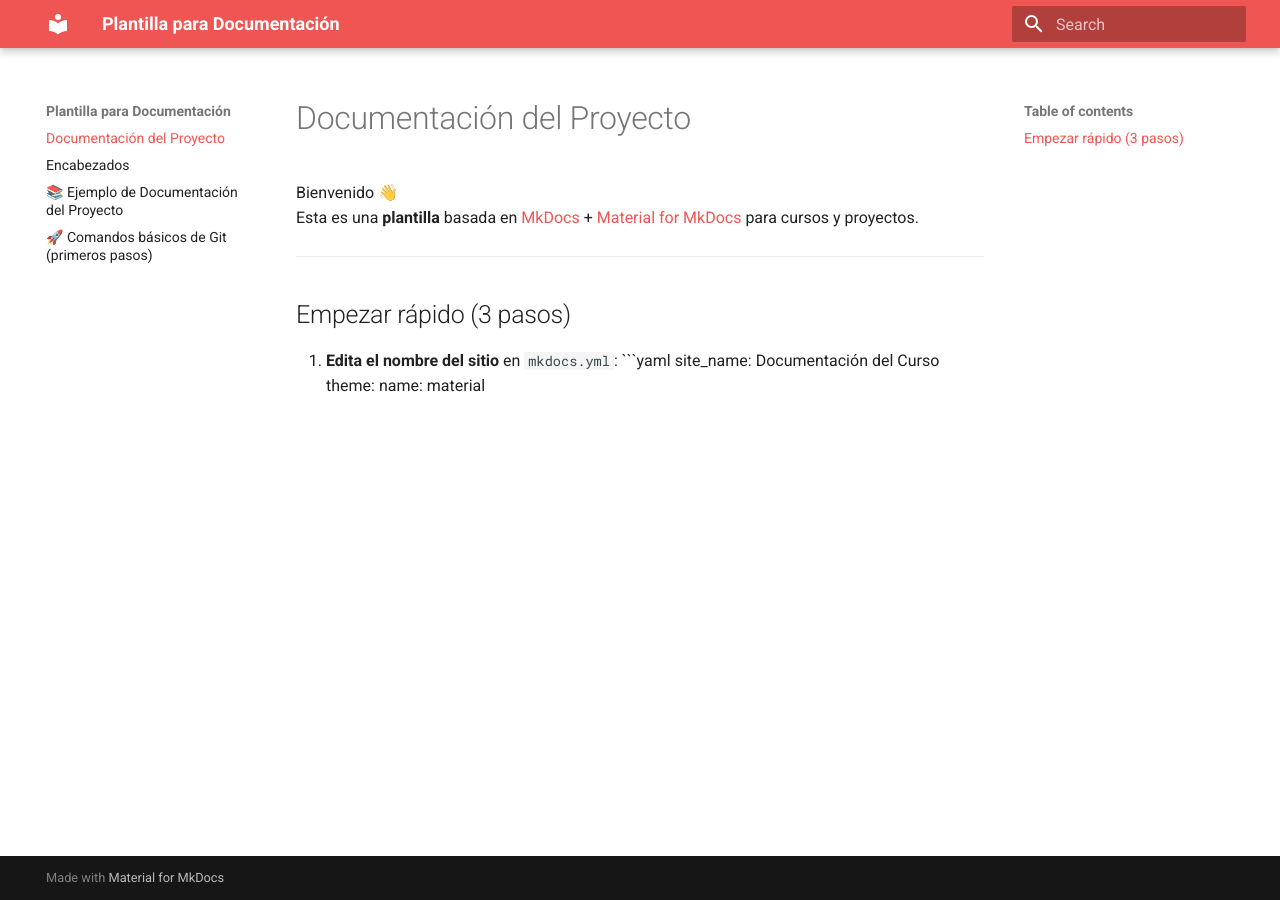
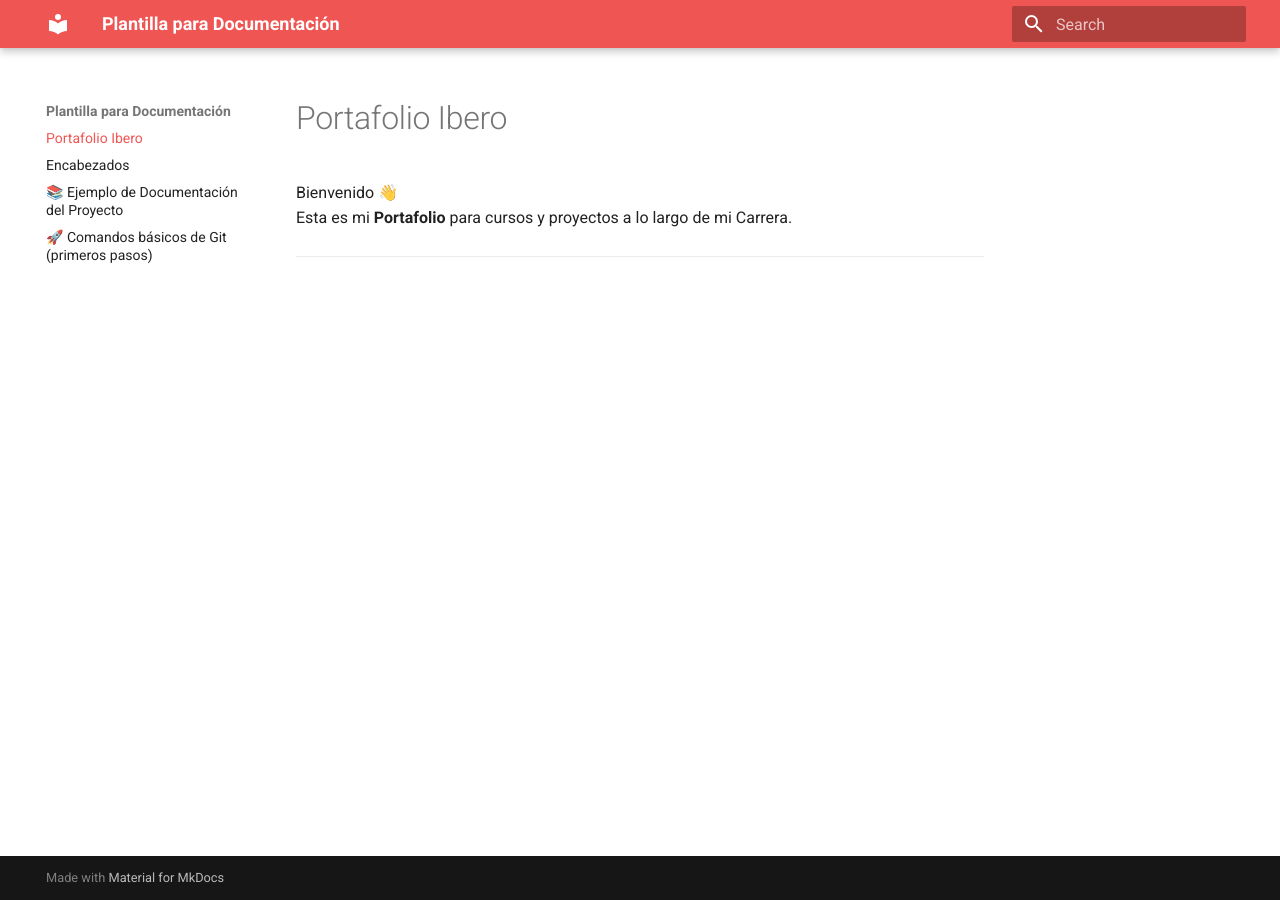
Before and after one commit to Joy-2307/Portafolio_Ibero_JIGR, an MkDocs documentation site: the page built from docs/index.md, in a window 1280 px wide. Built offline with MkDocs 1.6.1 and Material for MkDocs 9.7.7, drawn with Linux system fonts in a browser that asks for light colours.

Commit message:
Update index.md

````diff
--- a/docs/index.md
+++ b/docs/index.md
@@ -1,14 +1,5 @@
-# Documentación del Proyecto
+# Portafolio Ibero
 
 Bienvenido 👋
-Esta es una **plantilla** basada en [MkDocs](https://www.mkdocs.org/) + [Material for MkDocs](https://squidfunk.github.io/mkdocs-material/) para cursos y proyectos.
-
+Esta es mi **Portafolio** para cursos y proyectos a lo largo de mi Carrera.
 ---
-
-## Empezar rápido (3 pasos)
-
-1. **Edita el nombre del sitio** en `mkdocs.yml`:
-   ```yaml
-   site_name: Documentación del Curso
-   theme:
-     name: material
````
